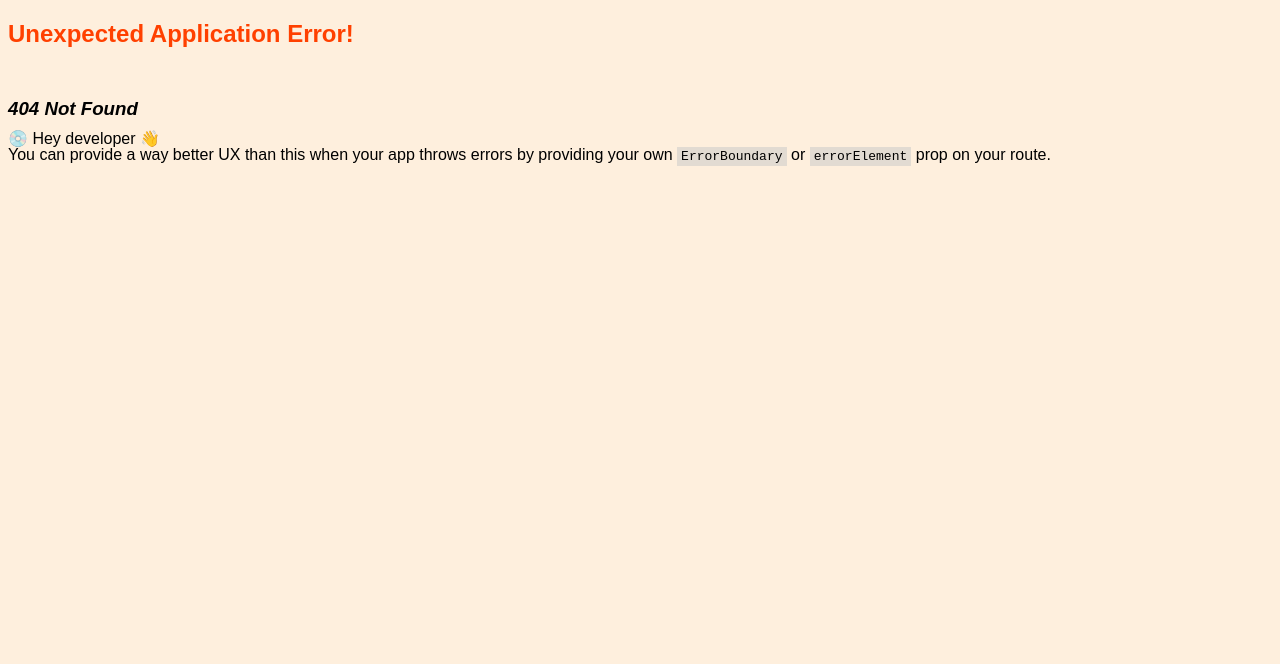
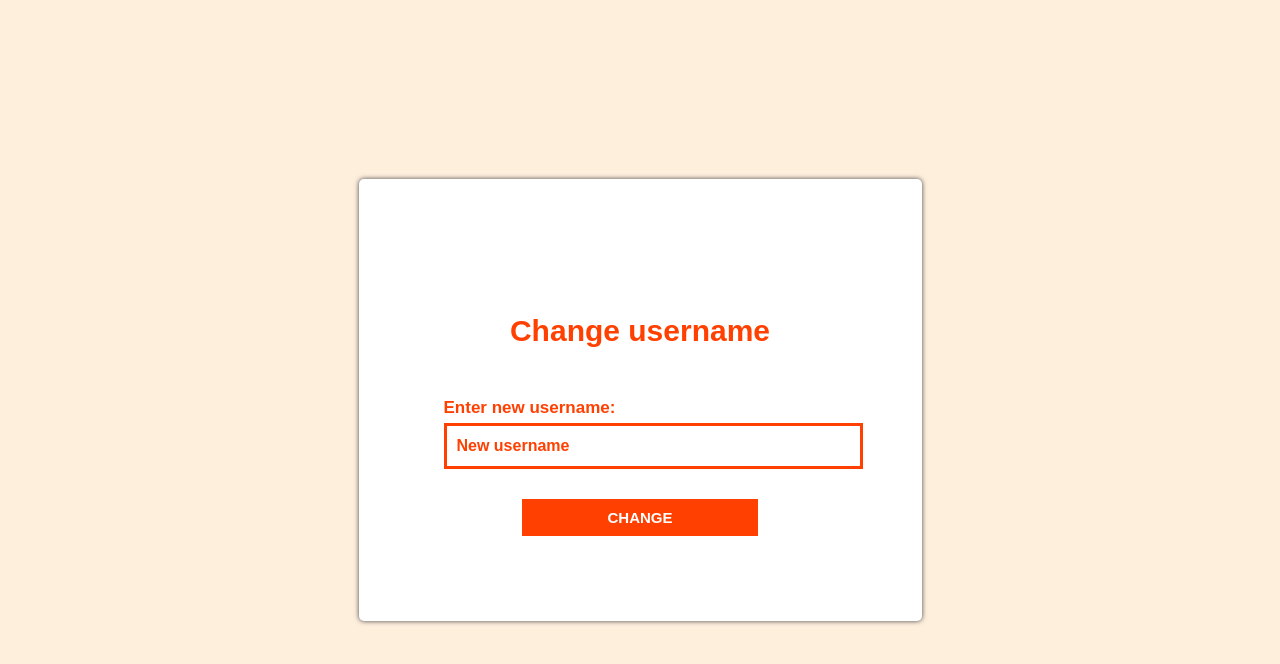
Before and after one commit to Your-Missing-Semester/permuto, a React (Create React App) app in the folder frontend/: page /changeUsername in a window 1280 px wide. Before the commit this address had no page. Shown: the top 664 px of the page. Built offline with nearby package versions, Linux system fonts and the light colour scheme.

Commit message:
adds change username api

```diff
--- a/frontend/package.json
+++ b/frontend/package.json
@@ -2,10 +2,12 @@
   "name": "frontend",
   "version": "0.1.0",
   "private": true,
+  "proxy": "http://localhost:8080/",
   "dependencies": {
     "@testing-library/jest-dom": "^5.17.0",
     "@testing-library/react": "^13.4.0",
     "@testing-library/user-event": "^13.5.0",
+    "axios": "^1.7.2",
     "react": "^18.3.1",
     "react-dom": "^18.3.1",
     "react-router-dom": "^6.23.1",
--- a/frontend/src/components/ChangeUsername/changeusername.jsx
+++ b/frontend/src/components/ChangeUsername/changeusername.jsx
@@ -1,12 +1,16 @@
 import React, {useState} from 'react'
 import styles from './changeusername.module.css'
+import axios from 'axios'
 
 const ChangeUsername = () => {
     const [newUsername, setNewUsername] = useState('');
 
-    const handleSubmit = (event) =>{
+    const handleSubmit = async (event) =>{
         event.preventDefault();
-
+        const response = await axios.post('/changeUsername', {
+            newUsername
+          });
+          console.log(response);
         alert('Username has been changed!');
     }
 
```
Also changed, not shown: frontend/src/App.js (+6 -1 lines), 1 other file (tests, documents, lock files or other folders).
